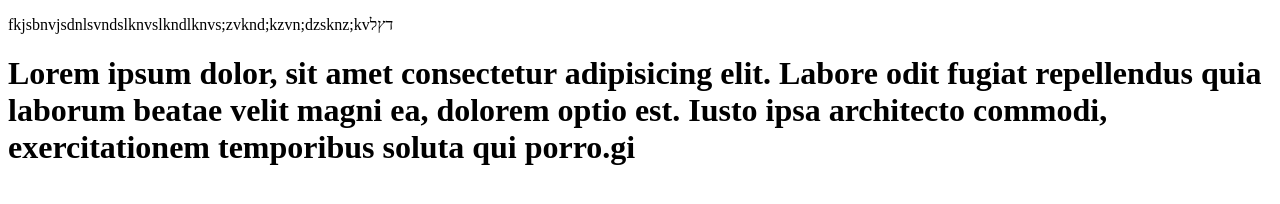
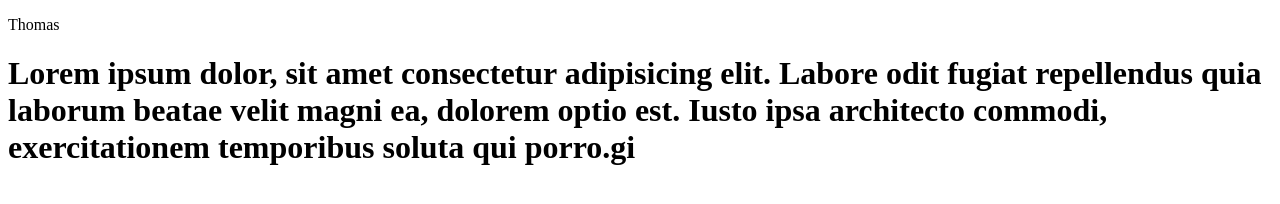
Before and after one commit to nitsanaster/HomeworkLessoN6, a plain HTML site: page index.html in a window 1280 px wide. Drawn offline with Linux system fonts and the light colour scheme.

Commit message:
index.html changed line 9

```diff
--- a/index.html
+++ b/index.html
@@ -6,7 +6,7 @@
     <title>Document</title>
 </head>
 <body>
-    <p> fkjsbnvjsdnlsvndslknvslkndlknvs;zvknd;kzvn;dzsknz;kvדץל</p>
+    <p>Thomas</p>
     <h1>Lorem ipsum dolor, sit amet consectetur adipisicing elit. Labore odit fugiat repellendus quia laborum beatae velit magni ea, dolorem optio est. Iusto ipsa architecto commodi, exercitationem temporibus soluta qui porro.gi</h1>
 </body>
 </html>
```
